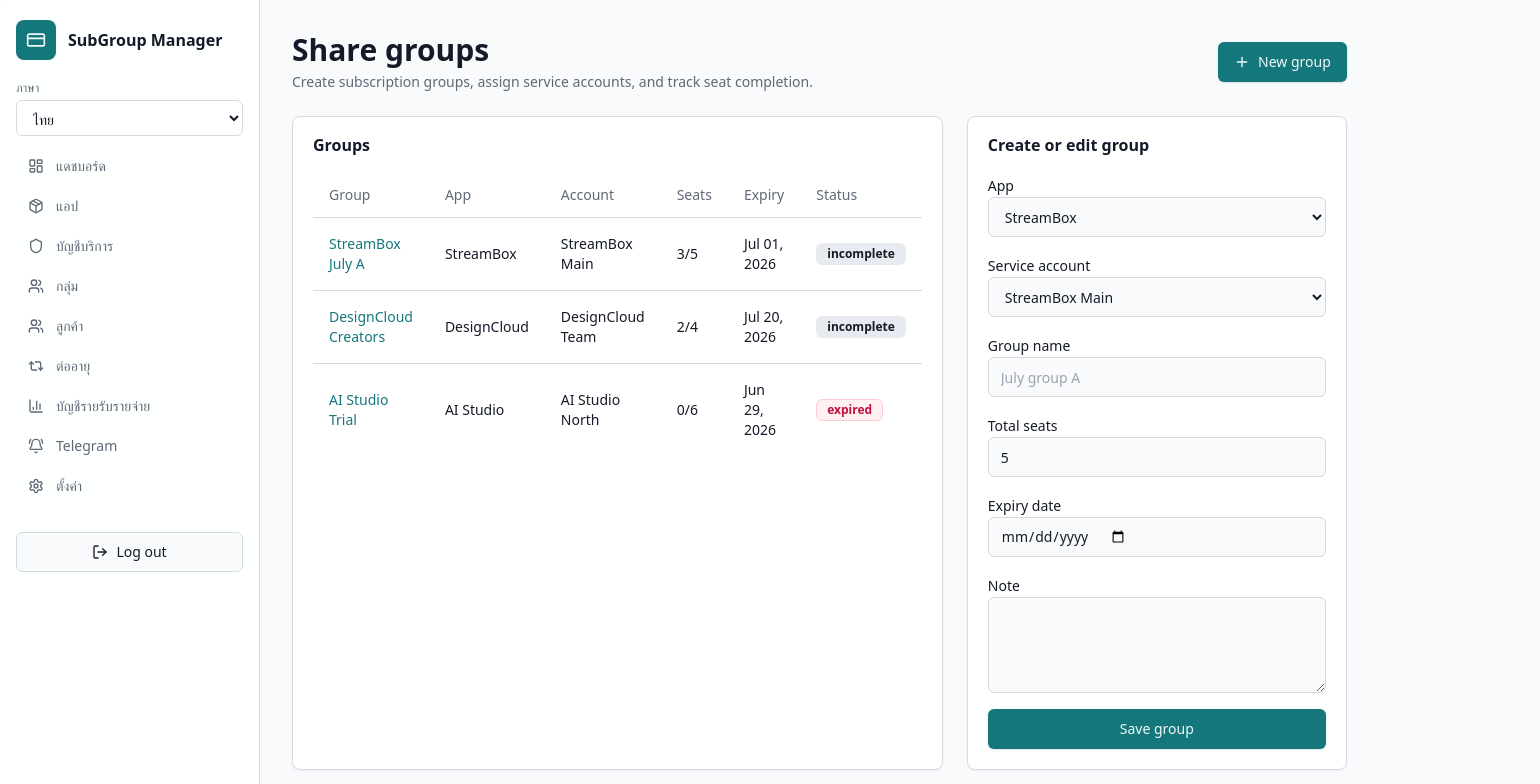
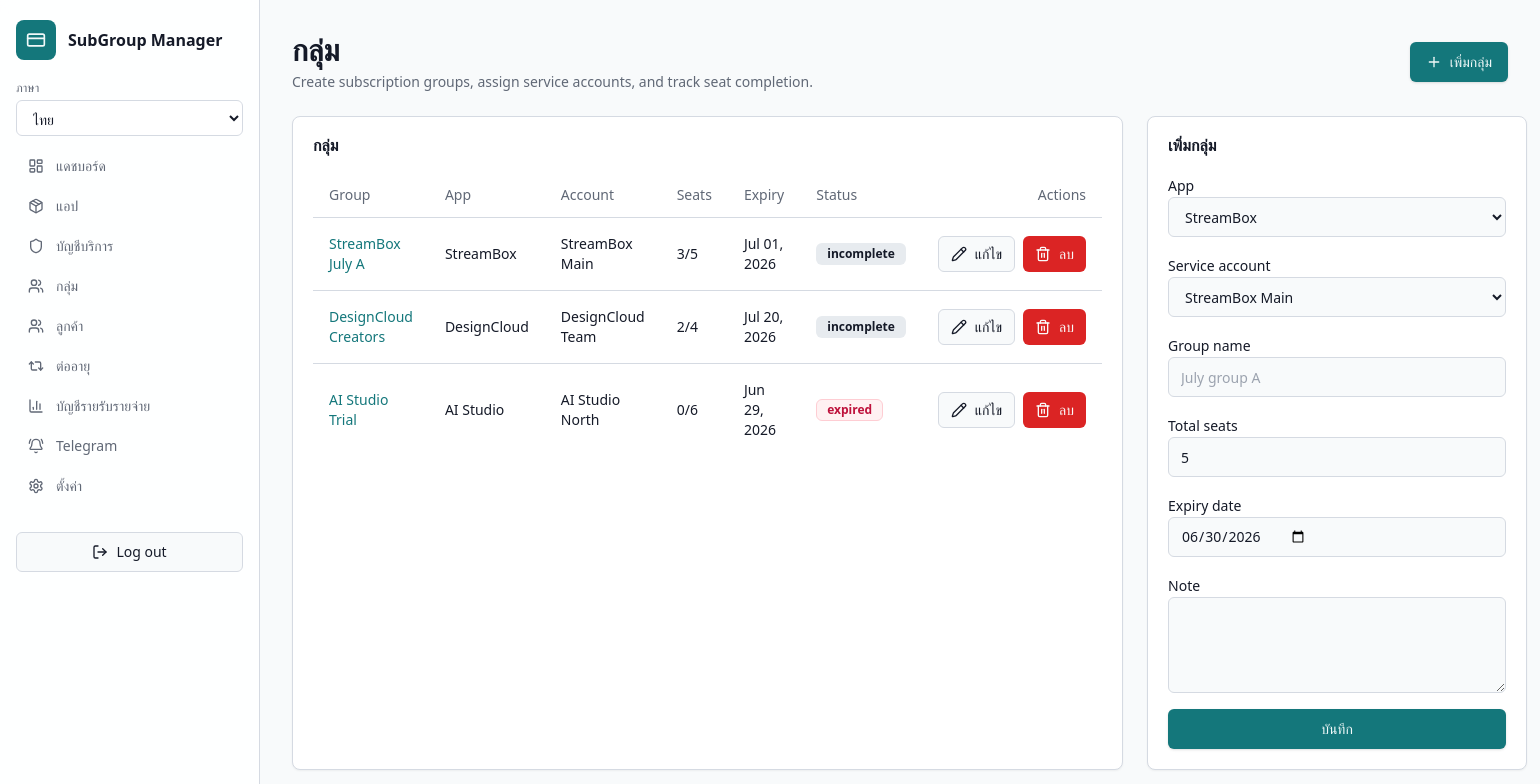
Before and after one commit to LatinR9/mangegpt, a Next.js app: page /groups in a window 1280 px wide. Shown: the top 784 px of the page, 1540 px wide, since content can reach past the window. Built offline with nearby package versions, Linux system fonts and the light colour scheme.

Commit message:
Make groups page editable with localStorage

```diff
--- a/src/app/(admin)/groups/page.tsx
+++ b/src/app/(admin)/groups/page.tsx
@@ -1,22 +1,108 @@
+"use client";
+
 import Link from "next/link";
-import { Plus } from "lucide-react";
+import { FormEvent, useRef, useState } from "react";
+import { Pencil, Plus, Trash2 } from "lucide-react";
 import { PageHeader } from "@/components/page-header";
 import { StatusBadge } from "@/components/status-badge";
 import { Button } from "@/components/ui/button";
 import { Card, CardContent, CardHeader, CardTitle } from "@/components/ui/card";
 import { Input, Label, Select, Textarea } from "@/components/ui/form";
 import { Table, TableBody, TableCell, TableHead, TableHeader, TableRow } from "@/components/ui/table";
-import { apps, groupMembers, serviceAccounts, shareGroups } from "@/lib/mock-data";
+import { createId, useAdminData } from "@/hooks/use-admin-data";
+import { useLanguage } from "@/hooks/use-language";
 import { calculateGroupStatus } from "@/lib/group-status";
+import type { ShareGroup } from "@/lib/types";
 import { formatDate } from "@/lib/utils";
 
+const today = new Date().toISOString().slice(0, 10);
+const emptyGroup: Omit<ShareGroup, "id"> = {
+  app_id: "",
+  service_account_id: "",
+  group_name: "",
+  seats_total: 5,
+  expiry_date: today,
+  note: ""
+};
+
 export default function GroupsPage() {
+  const { apps, groupMembers, serviceAccounts, setGroupMembers, setShareGroups, shareGroups } = useAdminData();
+  const { t } = useLanguage();
+  const firstInputRef = useRef<HTMLInputElement>(null);
+  const [editingId, setEditingId] = useState<string | null>(null);
+  const [form, setForm] = useState(emptyGroup);
+  const [saved, setSaved] = useState(false);
+
+  function withDefaults(group = emptyGroup) {
+    return {
+      ...group,
+      app_id: group.app_id || apps[0]?.id || "",
+      service_account_id: group.service_account_id || serviceAccounts[0]?.id || ""
+    };
+  }
+
+  function startNew() {
+    setEditingId(null);
+    setForm(withDefaults());
+    setSaved(false);
+    window.setTimeout(() => firstInputRef.current?.focus(), 0);
+  }
+
+  function startEdit(group: ShareGroup) {
+    setEditingId(group.id);
+    setForm(withDefaults({ ...group, note: group.note ?? "" }));
+    setSaved(false);
+    window.setTimeout(() => firstInputRef.current?.focus(), 0);
+  }
+
+  function saveGroup(event: FormEvent<HTMLFormElement>) {
+    event.preventDefault();
+    const payload: ShareGroup = {
+      id: editingId ?? createId("grp"),
+      ...withDefaults(form),
+      group_name: form.group_name.trim() || "Untitled group",
+      seats_total: Number(form.seats_total) || 1,
+      note: form.note?.trim() || null
+    };
+    setShareGroups((current) => editingId ? current.map((item) => item.id === editingId ? payload : item) : [payload, ...current]);
+    setEditingId(payload.id);
+    setSaved(true);
+  }
+
+  function deleteGroup(id: string) {
+    if (!window.confirm("Delete this group?")) return;
+    setShareGroups((current) => current.filter((item) => item.id !== id));
+    setGroupMembers((current) => current.filter((member) => member.group_id !== id));
+    if (editingId === id) startNew();
+  }
+
   return (
     <div>
-      <PageHeader title="Share groups" description="Create subscription groups, assign service accounts, and track seat completion." action={<Button><Plus className="h-4 w-4" /> New group</Button>} />
+      <PageHeader title={t("groups")} description="Create subscription groups, assign service accounts, and track seat completion." action={<Button type="button" onClick={startNew}><Plus className="h-4 w-4" /> {t("newGroup")}</Button>} />
       <div className="grid gap-6 xl:grid-cols-[1fr_380px]">
-        <Card><CardHeader><CardTitle>Groups</CardTitle></CardHeader><CardContent className="overflow-x-auto"><Table><TableHeader><TableRow><TableHead>Group</TableHead><TableHead>App</TableHead><TableHead>Account</TableHead><TableHead>Seats</TableHead><TableHead>Expiry</TableHead><TableHead>Status</TableHead></TableRow></TableHeader><TableBody>{shareGroups.map((group) => { const members = groupMembers.filter((member) => member.group_id === group.id); return <TableRow key={group.id}><TableCell><Link className="font-medium text-primary hover:underline" href={`/groups/${group.id}`}>{group.group_name}</Link></TableCell><TableCell>{apps.find((app) => app.id === group.app_id)?.name}</TableCell><TableCell>{serviceAccounts.find((account) => account.id === group.service_account_id)?.label}</TableCell><TableCell>{members.length}/{group.seats_total}</TableCell><TableCell>{formatDate(group.expiry_date)}</TableCell><TableCell><StatusBadge status={calculateGroupStatus(group, members)} /></TableCell></TableRow>; })}</TableBody></Table></CardContent></Card>
-        <Card><CardHeader><CardTitle>Create or edit group</CardTitle></CardHeader><CardContent><form className="space-y-4"><div><Label>App</Label><Select>{apps.map((app) => <option key={app.id}>{app.name}</option>)}</Select></div><div><Label>Service account</Label><Select>{serviceAccounts.map((account) => <option key={account.id}>{account.label}</option>)}</Select></div><div><Label>Group name</Label><Input placeholder="July group A" /></div><div><Label>Total seats</Label><Input type="number" defaultValue={5} /></div><div><Label>Expiry date</Label><Input type="date" /></div><div><Label>Note</Label><Textarea /></div><Button type="button" className="w-full">Save group</Button></form></CardContent></Card>
+        <Card>
+          <CardHeader><CardTitle>{t("groups")}</CardTitle></CardHeader>
+          <CardContent className="overflow-x-auto">
+            {shareGroups.length === 0 ? <div className="rounded-md border border-dashed p-6 text-sm text-muted-foreground">{t("empty")}</div> : (
+              <Table><TableHeader><TableRow><TableHead>Group</TableHead><TableHead>App</TableHead><TableHead>Account</TableHead><TableHead>Seats</TableHead><TableHead>Expiry</TableHead><TableHead>Status</TableHead><TableHead className="text-right">Actions</TableHead></TableRow></TableHeader><TableBody>{shareGroups.map((group) => { const members = groupMembers.filter((member) => member.group_id === group.id); return <TableRow key={group.id}><TableCell><Link className="font-medium text-primary hover:underline" href={`/groups/${group.id}`}>{group.group_name}</Link></TableCell><TableCell>{apps.find((app) => app.id === group.app_id)?.name}</TableCell><TableCell>{serviceAccounts.find((account) => account.id === group.service_account_id)?.label}</TableCell><TableCell>{members.length}/{group.seats_total}</TableCell><TableCell>{formatDate(group.expiry_date)}</TableCell><TableCell><StatusBadge status={calculateGroupStatus(group, members)} /></TableCell><TableCell><div className="flex justify-end gap-2"><Button type="button" size="sm" variant="outline" onClick={() => startEdit(group)}><Pencil className="h-4 w-4" /> {t("edit")}</Button><Button type="button" size="sm" variant="destructive" onClick={() => deleteGroup(group.id)}><Trash2 className="h-4 w-4" /> {t("delete")}</Button></div></TableCell></TableRow>; })}</TableBody></Table>
+            )}
+          </CardContent>
+        </Card>
+        <Card>
+          <CardHeader><CardTitle>{editingId ? t("edit") : t("newGroup")}</CardTitle></CardHeader>
+          <CardContent>
+            <form onSubmit={saveGroup} className="space-y-4">
+              <div><Label>App</Label><Select value={form.app_id || apps[0]?.id || ""} onChange={(event) => setForm({ ...form, app_id: event.target.value })}>{apps.map((app) => <option value={app.id} key={app.id}>{app.name}</option>)}</Select></div>
+              <div><Label>Service account</Label><Select value={form.service_account_id || serviceAccounts[0]?.id || ""} onChange={(event) => setForm({ ...form, service_account_id: event.target.value })}>{serviceAccounts.map((account) => <option value={account.id} key={account.id}>{account.label}</option>)}</Select></div>
+              <div><Label>Group name</Label><Input ref={firstInputRef} value={form.group_name} onChange={(event) => setForm({ ...form, group_name: event.target.value })} placeholder="July group A" /></div>
+              <div><Label>Total seats</Label><Input type="number" min={1} value={form.seats_total} onChange={(event) => setForm({ ...form, seats_total: Number(event.target.value) })} /></div>
+              <div><Label>Expiry date</Label><Input type="date" value={form.expiry_date} onChange={(event) => setForm({ ...form, expiry_date: event.target.value })} /></div>
+              <div><Label>Note</Label><Textarea value={form.note ?? ""} onChange={(event) => setForm({ ...form, note: event.target.value })} /></div>
+              {saved ? <p className="rounded-md bg-emerald-50 px-3 py-2 text-sm text-emerald-700">{t("saved")}</p> : null}
+              <Button type="submit" className="w-full">{t("save")}</Button>
+            </form>
+          </CardContent>
+        </Card>
       </div>
     </div>
   );
```
